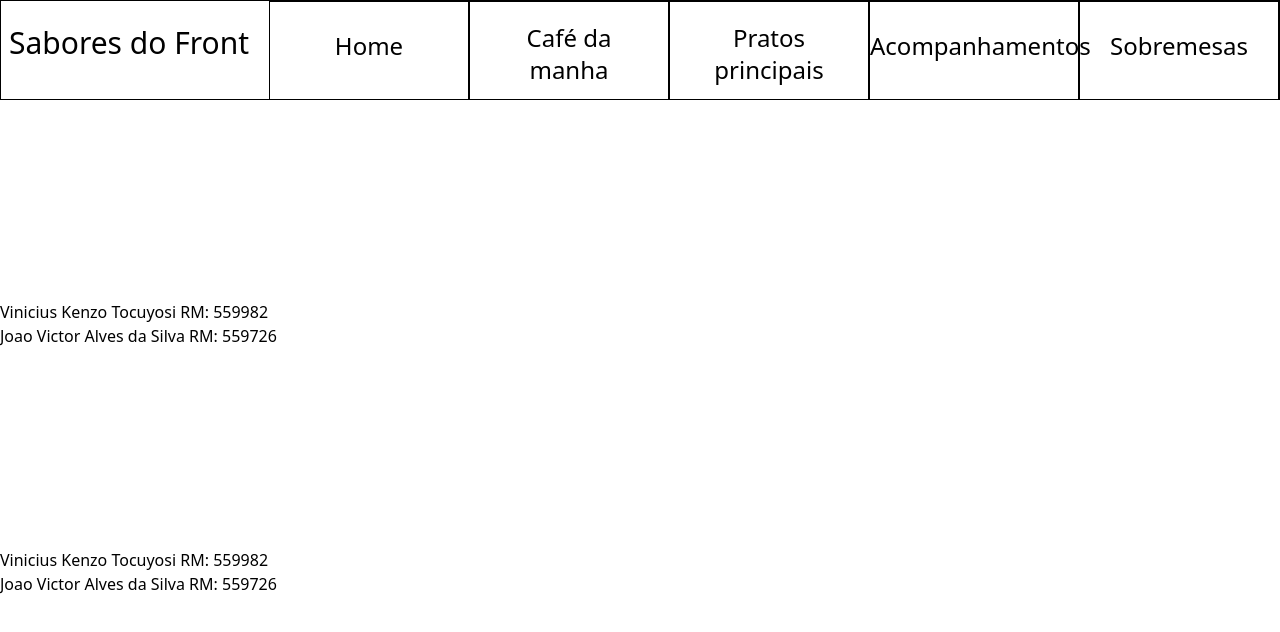
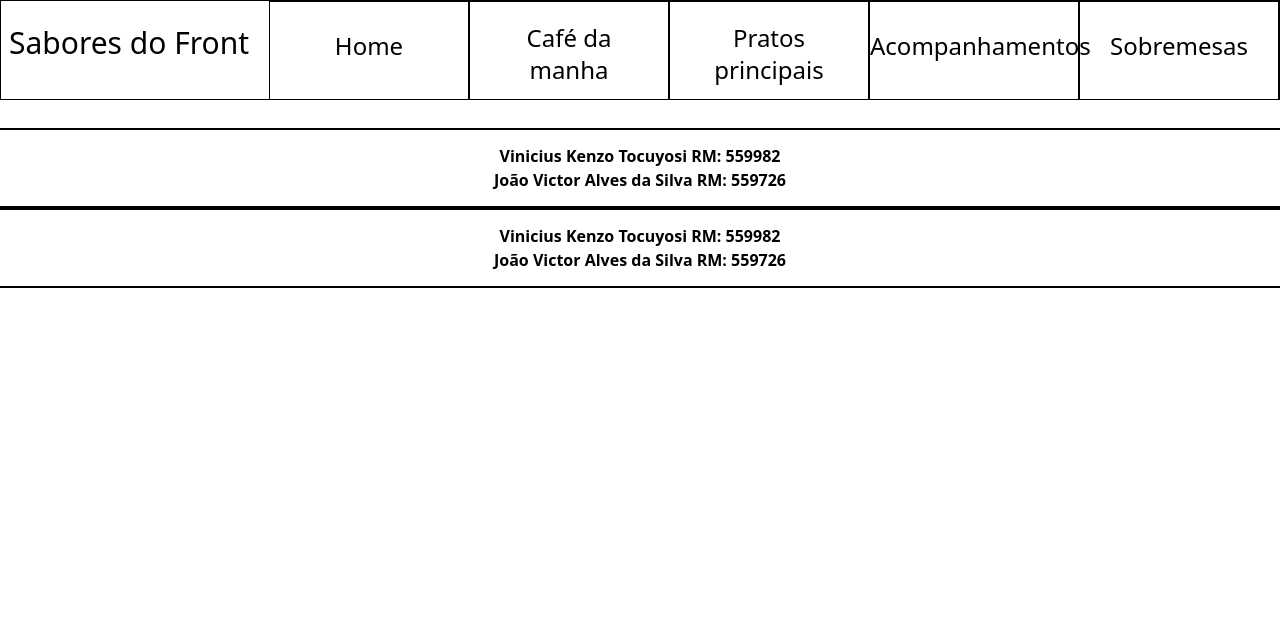
Before and after one commit to vinikenzo/CP-FRONT-END, a Next.js app in the folder cp-front/: page /components/footer in a window 1280 px wide. Shown: the top 632 px of the page. Built offline with nearby package versions, Linux system fonts and the light colour scheme.

Commit message:
footer finalizado

```diff
--- a/cp-front/src/app/acompanhamentos/page.tsx
+++ b/cp-front/src/app/acompanhamentos/page.tsx
@@ -34,7 +34,7 @@ export default function Acompanhamentos() {
 
   return (
     <>
-      <ul>
+      <ul className={"mb-207"}>
         {
           receitas.map((receita,index)=>(
             <li className="ml-40 border- flex space mr-0 w-auto  float-start" key={index}>
--- a/cp-front/src/app/cafeDaManha/page.tsx
+++ b/cp-front/src/app/cafeDaManha/page.tsx
@@ -33,7 +33,7 @@ export default function Cafe() {
 
   return (
     <>
-      <ul>
+      <ul className={"mb-207"}>
         {
           receitas.map((receita,index)=>(
             <li className="ml-40 border- flex space mr-0 w-auto  float-start" key={index}>
--- a/cp-front/src/app/components/footer/page.tsx
+++ b/cp-front/src/app/components/footer/page.tsx
@@ -1,10 +1,10 @@
 const Footer = () => {
     return(
         <>
-        <footer className="mt-50">
+        <footer className="w-{100%} h-20 text-center border-t-2 border-b-2 content-center font-bold">
 
             <p>Vinicius Kenzo Tocuyosi RM: 559982 </p>
-            <p>Joao Victor Alves da Silva RM: 559726 </p>
+            <p>João Victor Alves da Silva RM: 559726 </p>
 
         </footer>
         </>
--- a/cp-front/src/app/page.tsx
+++ b/cp-front/src/app/page.tsx
@@ -29,6 +29,7 @@ export default function Home() {
 
   return (
       <>
+        <div className={"mb-707"}>
         <ul>
           {receitas.map((receita, index) => (
               <li className=" ml-40 border- flex space mr-0 w-auto  float-start" key={index}>
@@ -36,17 +37,13 @@ export default function Home() {
 
                   <Link className="font-bold text-2xl text-center" href={`receitas/${receita.id}`}>{receita.nome}
                     - {receita.categoria}
-              <Image className="mt-7 ml-20"
-              src={`/images/${receita.imagem}.jpg`}
-              alt=""
-              width={300}
-              height={100}
-            />
+                    <Image className="mt-7 ml-20" src={`/images/${receita.imagem}.jpg`} alt="" width={300} height={100}/>
                   </Link>
                 </div>
               </li>
           ))}
         </ul>
+        </div>
       </>
   );
 }
--- a/cp-front/src/app/pratosPrincipais/page.tsx
+++ b/cp-front/src/app/pratosPrincipais/page.tsx
@@ -33,7 +33,7 @@ export default function Pratos() {
 
   return (
     <>
-      <ul>
+      <ul className={"mb-207"}>
         {
           receitas.map((receita,index)=>(
             <li className="ml-40 border- flex space mr-0 w-auto  float-start" key={index}>
--- a/cp-front/src/app/sobremesas/page.tsx
+++ b/cp-front/src/app/sobremesas/page.tsx
@@ -34,7 +34,7 @@ export default function Sobremesas() {
 
   return (
     <>
-      <ul>
+      <ul className={"mb-207"}>
         {
           receitas.map((receita,index)=>(
             <li className="ml-40 border- flex space mr-0 w-auto  float-start" key={index}>
```
Lines whose indentation alone changed are shown as unchanged.
